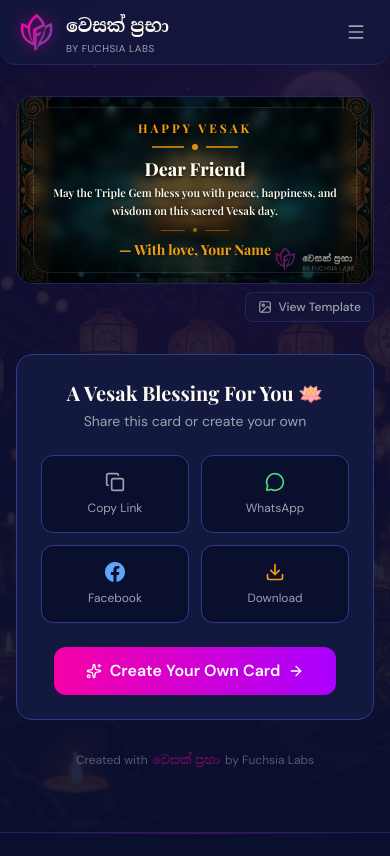
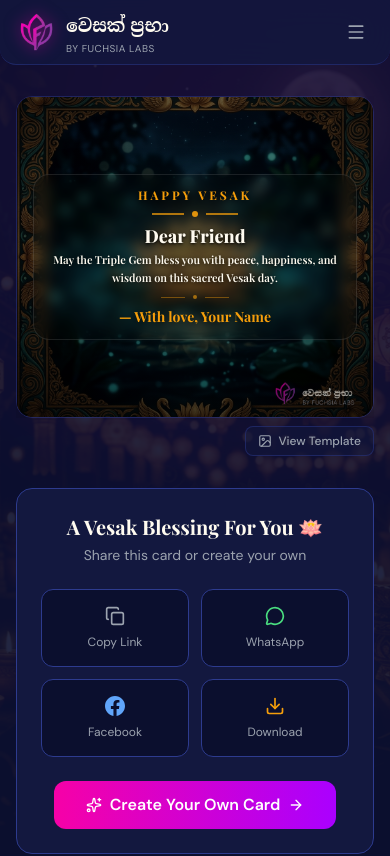
Before and after one commit to avidzcheetah/vesak-prabha, a Next.js app: page /c/1 in a window 390 px wide. Shown: the top 856 px of the page. Built offline with nearby package versions, Linux system fonts and the light colour scheme; no server answers; the database is empty; a web font is replaced by a local one.

Commit message:
fix: change mobile card aspect ratio to prevent top/bottom cropping

```diff
--- a/src/app/c/[slug]/share-page-client.tsx
+++ b/src/app/c/[slug]/share-page-client.tsx
@@ -186,7 +186,7 @@ export default function SharePageClient({ slug, search }: SharePageClientProps)
           >
             <div className="relative w-full overflow-hidden">
               {showTemplateOnly ? (
-                <div className="relative w-full rounded-2xl overflow-hidden shadow-2xl border border-border/50" style={{ aspectRatio: "1200 / 630" }}>
+                <div className="relative w-full rounded-2xl overflow-hidden shadow-2xl border border-border/50 aspect-[4/3.6] sm:aspect-[1200/630]">
                   <img
                     src={template.bg_url}
                     alt={template.name_en}
--- a/src/components/card-builder/card-canvas.tsx
+++ b/src/components/card-builder/card-canvas.tsx
@@ -40,7 +40,7 @@ export default function CardCanvas({
   const accentTextShadow = "0 2px 6px rgba(0,0,0,0.7), 0 0 15px rgba(0,0,0,0.4)";
 
   return (
-    <div className="relative w-full" style={{ aspectRatio: "1200 / 630" }}>
+    <div className="relative w-full aspect-[4/3.6] sm:aspect-[1200/630]">
       <div className="absolute inset-0 rounded-2xl overflow-hidden shadow-2xl border border-border/50">
         {/* Background Image */}
         <Image
```
